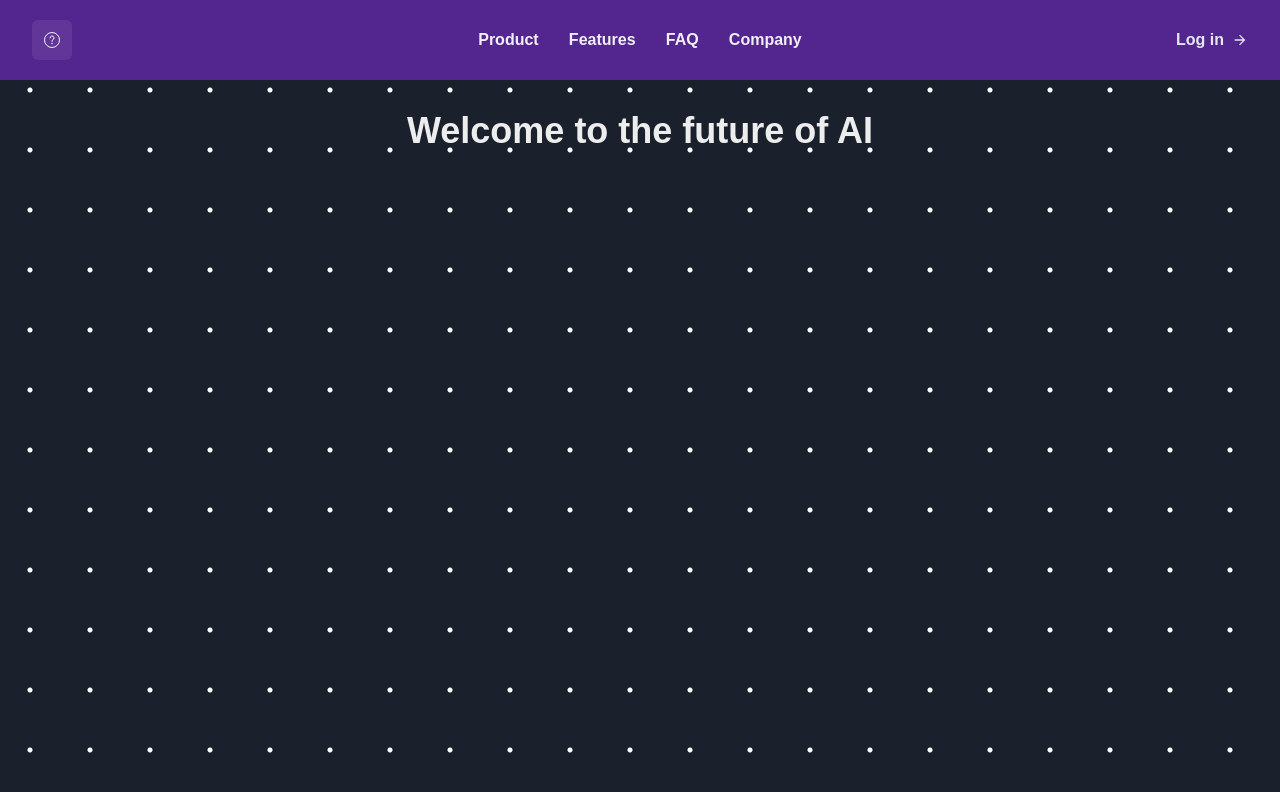
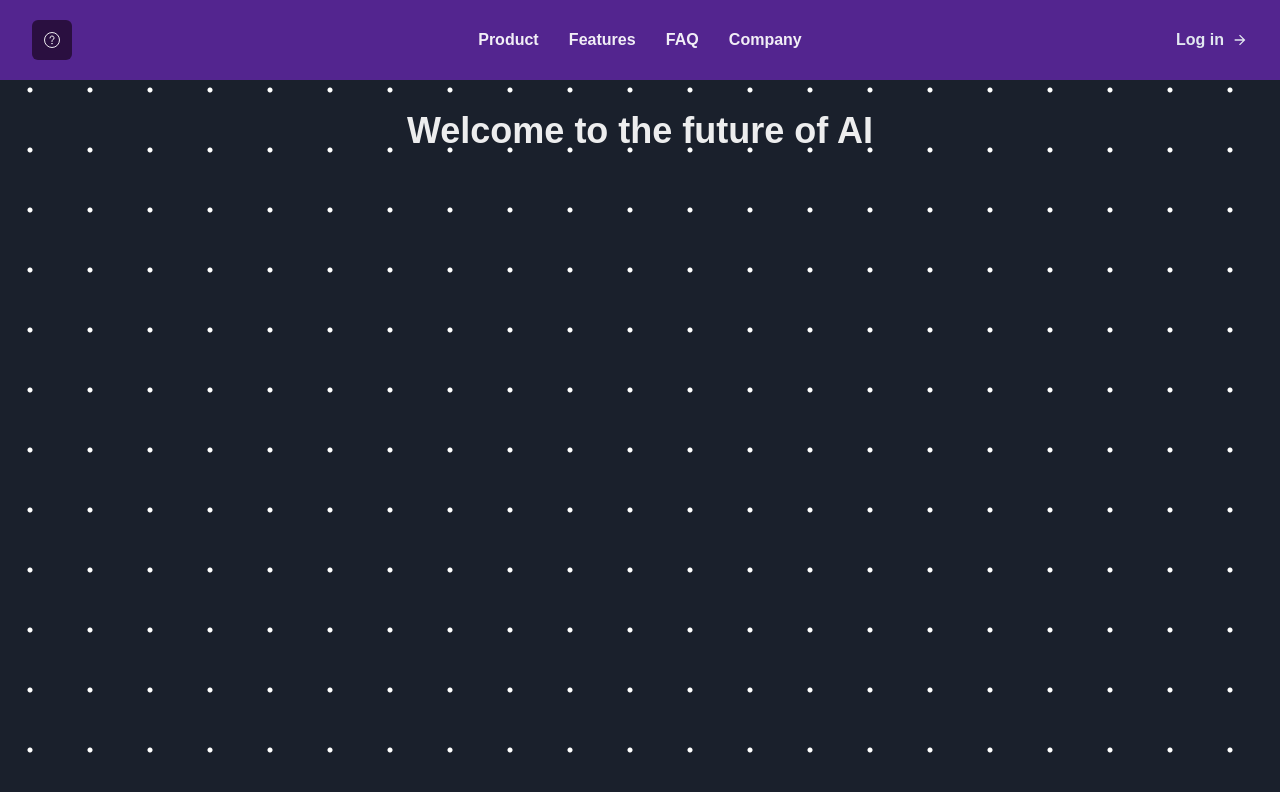
Before and after one commit to mikegecko/gpt-api-testing, a React (Vite) app in the folder client/: page / in a window 1280 px wide. Shown: the top 792 px of the page. Built offline with nearby package versions, Linux system fonts and the light colour scheme.

Commit message:
Style colormode button

```diff
--- a/client/src/routes/Root.jsx
+++ b/client/src/routes/Root.jsx
@@ -8,11 +8,12 @@ export default function Root() {
     const bg_circle = useColorModeValue('black', 'white');
     const bg_header = useColorModeValue('brand.400', 'brand.600');
     const bg_text = useColorModeValue('gray.800', 'gray.200');
+    const bg_button = useColorModeValue('white', ' brand.800');
     return(
         <Box display='flex' height='100vh' width='100vw' flexDirection='column' sx={{backgroundImage: `radial-gradient(circle, ${bg_circle} 2px, rgba(0, 0, 0, 0) 3px);`, backgroundSize: '60px 60px'}} >
             <Box height='20' background={bg_header} display='flex' alignItems='center' justifyContent='space-between'  >
                 <Box display='flex' alignItems='center' width='10%' ml={8} >
-                    <IconButton onClick={toggleColorMode} aria-label="color mode" icon={<QuestionOutlineIcon />} />
+                    <IconButton onClick={toggleColorMode} background={bg_button} aria-label="color mode" icon={<QuestionOutlineIcon />} />
                 </Box>
                 <Box display='flex' width='30%' alignItems='center' justifyContent='space-evenly'>
                     <Link fontWeight='semibold' href="#">Product</Link>
```
